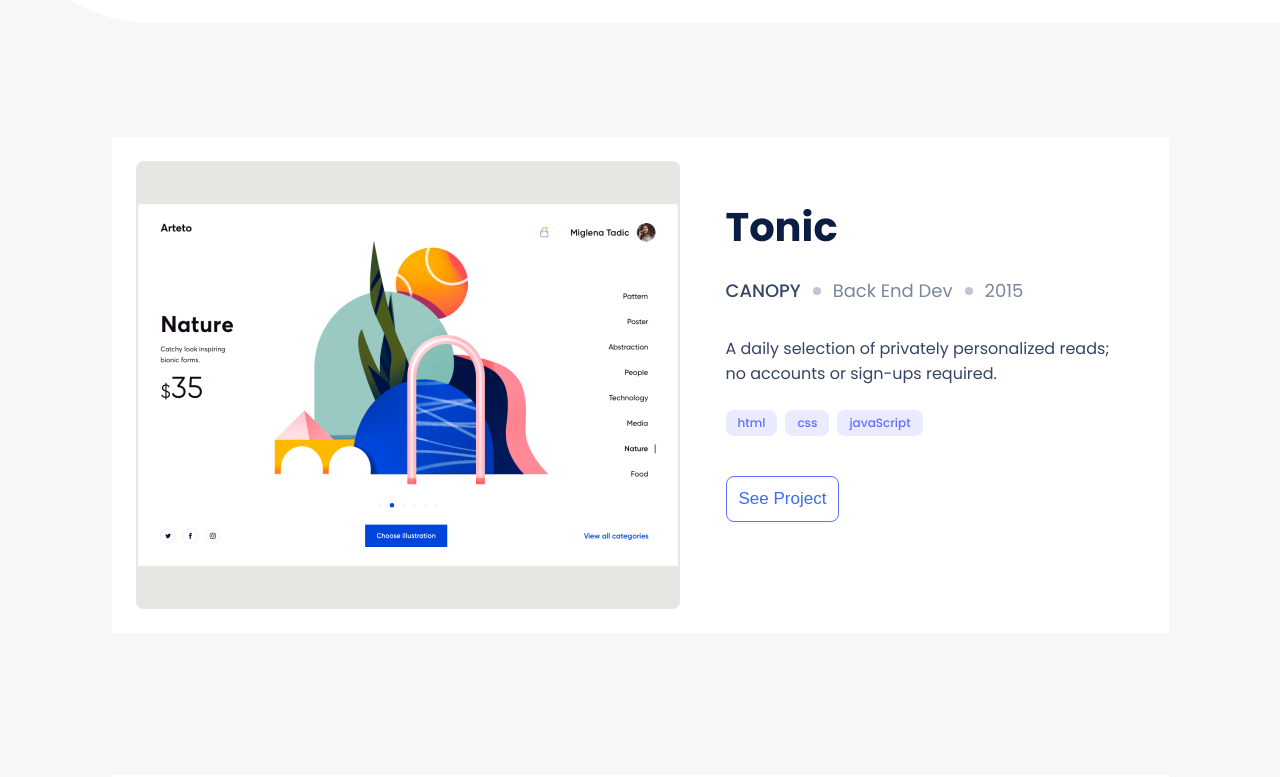
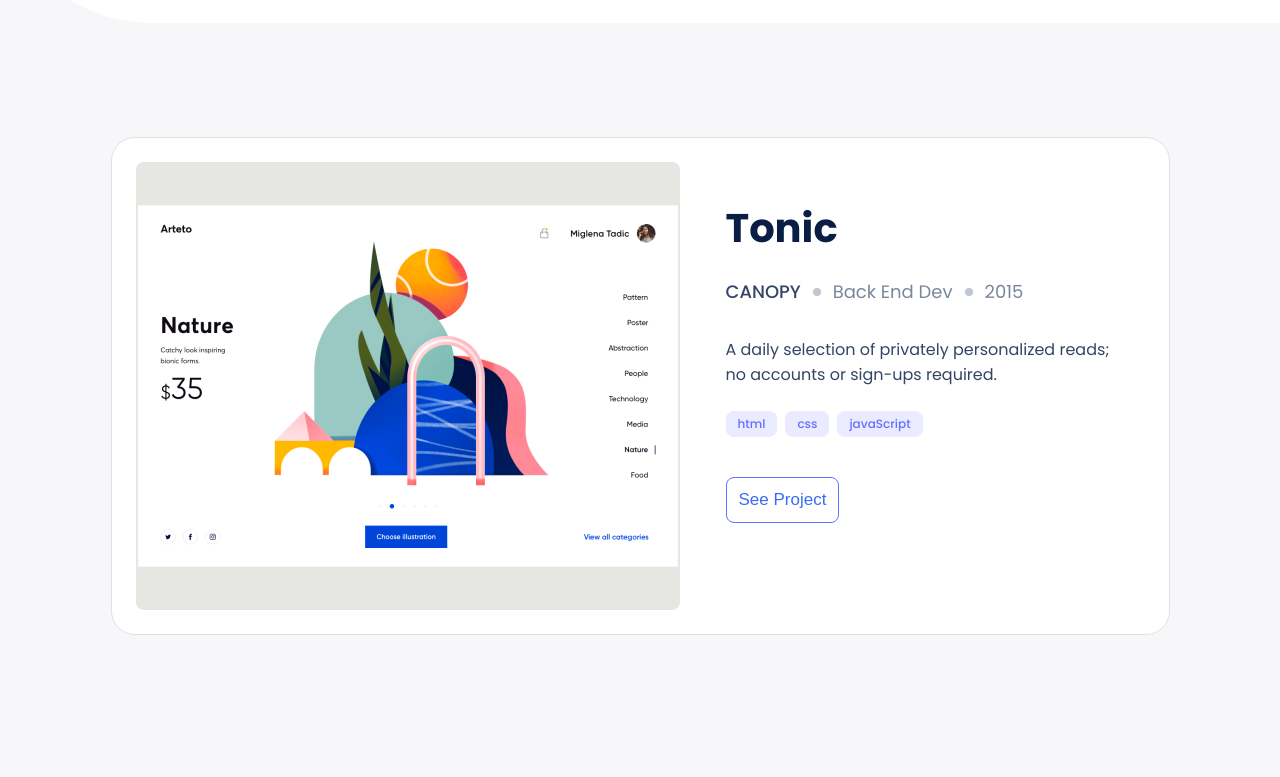
Before and after one commit to UbdaNam/Portfolio, a website: page index.html in a window 1280 px wide. Shown: the part 940-1717 px from the top of the page. Drawn offline with nearby package versions, Linux system fonts and the light colour scheme.

Commit message:
Added border to my project card

```diff
--- a/styles.css
+++ b/styles.css
@@ -427,6 +427,8 @@ hr {
     padding: 24px 22px 24px 24px;
     max-width: 1156px;
     background-color: #fff;
+    border: 1px solid #DFE1E6;
+    border-radius: 24px;
   }
 
   .desktop_image {
```
